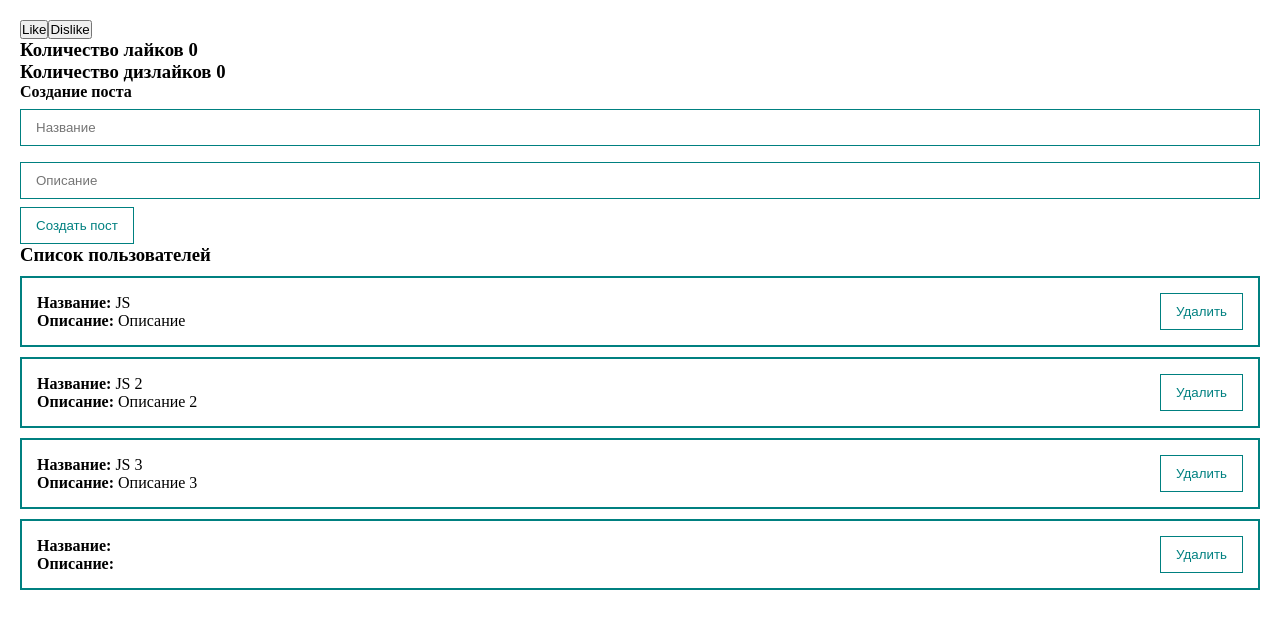
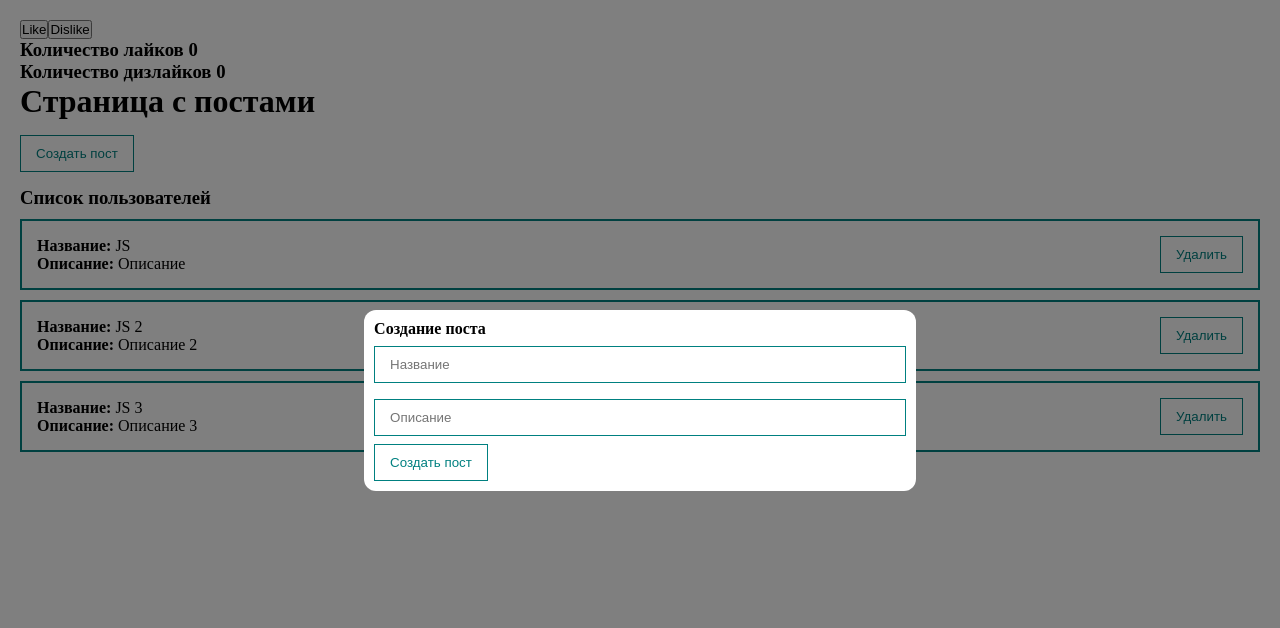
Before and after one commit to MaahesCr/Vue-3-Fundamental-Course, a Vue app: page / in a window 1280 px wide. Both pictures are taken after a click on the button "Создать пост". Shown: the top 628 px of the page. Built offline with nearby package versions, Linux system fonts and the light colour scheme.

Commit message:
add modal window

```diff
--- a/src/App.vue
+++ b/src/App.vue
@@ -2,12 +2,19 @@
 <div class="app">
     <button v-on:click="addLike">Like</button>
     <button @click="addDislike">Dislike</button>
-
         <h3> Количество лайков {{likes}} </h3>
         <h3> Количество  дизлайков {{dislikes}} </h3>
-    <post-form
-        @create=createPost
-    />
+        <h1>Страница с постами</h1>
+        <my-btn
+            @click="showDialog"
+            style="margin: 15px 0"
+        >Создать пост</my-btn>
+        <my-dialog v-model:show="dialogVisable">
+            <post-form
+                @create=createPost
+            />
+        </my-dialog>
+
     <post-list
     v-bind:posts="posts"
     @remove="removePost"
@@ -37,6 +44,7 @@
                     {id: 2, title: 'JS 2', body: 'Описание 2'},
                     {id: 3, title: 'JS 3', body: 'Описание 3'},
                 ],
+                dialogVisable: false
             }
         },
         methods: {
@@ -50,9 +58,13 @@
                 console.log(post)
                 console.log(second)
                 this.posts.push(post)
+                this.dialogVisable = false;
             },
             removePost(post) {
                 this.posts = this.posts.filter(p => p.id !== post.id)
+            },
+            showDialog(){
+                this.dialogVisable=true
             }
         }
     }
--- a/src/components/PostList.vue
+++ b/src/components/PostList.vue
@@ -1,5 +1,5 @@
 <template>
-    <div>
+    <div v-show="posts.length > 0">
         <h3>Список пользователей</h3>
         <post-item
         v-for="post in posts"
@@ -7,6 +7,9 @@
         :key="post.id"
         @remove="$emit('remove', post)"
         />
+    </div>
+    <div v-show="posts.length === 0">
+        <h2 style="color: red">Список постов пуст</h2>
     </div>
 </template>
 
--- /dev/null
+++ b/src/components/UI/MyDialog.vue
@@ -0,0 +1,45 @@
+<template>
+    <div class="dialog" v-if="show" @click="hideDialog">
+        <div @click.stop class="dialog__content">
+            <slot></slot>
+        </div>
+    </div>
+</template>
+
+<script>
+    export default {
+        name: 'my-dialog',
+        props: {
+            show: {
+                type: Boolean,
+                default: false
+            }
+        },
+        methods: {
+            hideDialog() {
+                this.$emit('update:show', false)
+            }
+        }
+    }
+</script>
+
+<style scoped>
+    .dialog{
+        top: 0;
+        bottom: 0;
+        right: 0;
+        left: 0;
+        background: rgba(0, 0, 0, 0.5);
+        position: fixed;
+        display: flex;
+    }
+
+    .dialog__content{
+        margin: auto;
+        background: white;
+        border-radius: 12px;
+        min-width: 300px;
+        min-height: 100px;
+        padding: 10px;
+    }
+</style>
--- a/src/components/UI/index.js
+++ b/src/components/UI/index.js
@@ -1,7 +1,9 @@
 import MyBtn from '@/components/UI/MyBtn.vue'
 import MyInput from '@/components/UI/MyInput.vue'
+import MyDialog from '@/components/UI/MyDialog.vue'
 
 export default [
     MyBtn,
-    MyInput
+    MyInput,
+    MyDialog
 ]
```
